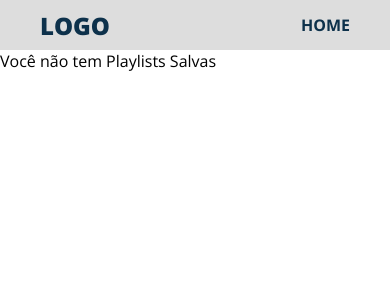
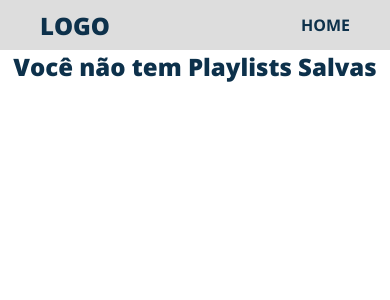
Before and after one commit to ASOCezar-zz/mesha-test, a Next.js app: page /favorites in a window 390 px wide. Shown: the top 300 px of the page. Built offline with nearby package versions, Linux system fonts and the light colour scheme.

Commit message:
Templete Favorites Mobile First

```diff
--- a/src/components/CarouselSongs/styles.ts
+++ b/src/components/CarouselSongs/styles.ts
@@ -17,7 +17,10 @@ export const Container = styled.div`
     #item-3:checked ~ .cards #song-2,
     #item-4:checked ~ .cards #song-3,
     #item-5:checked ~ .cards #song-4 {
-      transform: translatex(clamp(-170px, -40%, 100px)) scale(0.8);
+      @media ${theme.media.desktop} {
+        transform: translatex(clamp(-260px, -80%, -100px)) scale(0.6);
+      }
+      transform: translatex(clamp(-120px, -60%, -50px)) scale(0.8);
       opacity: 0.8;
       z-index: 1;
       audio {
@@ -34,7 +37,11 @@ export const Container = styled.div`
     #item-3:checked ~ .cards #song-1,
     #item-4:checked ~ .cards #song-2,
     #item-5:checked ~ .cards #song-3 {
-      transform: translatex(clamp(-260px, -80%, 100px)) scale(0.6);
+      @media ${theme.media.desktop} {
+        transform: translatex(clamp(-260px, -80%, -100px)) scale(0.6);
+      }
+      transform: translatex(clamp(-120px, -60%, -50px)) scale(0.8);
+
       opacity: 0.4;
       z-index: 0;
       audio {
@@ -51,7 +58,11 @@ export const Container = styled.div`
     #item-3:checked ~ .cards #song-5,
     #item-4:checked ~ .cards #song-1,
     #item-5:checked ~ .cards #song-2 {
-      transform: translatex(clamp(260px, 80%, 100px)) scale(0.6);
+      @media ${theme.media.desktop} {
+        transform: translatex(clamp(260px, 80%, 100px)) scale(0.6);
+      }
+      transform: translatex(clamp(120px, 20%, 50px)) scale(0.8);
+
       opacity: 0.4;
       z-index: 0;
       audio {
@@ -68,7 +79,11 @@ export const Container = styled.div`
     #item-3:checked ~ .cards #song-4,
     #item-4:checked ~ .cards #song-5,
     #item-5:checked ~ .cards #song-1 {
-      transform: translatex(clamp(170px, 40%, 100px)) scale(0.8);
+      @media ${theme.media.desktop} {
+        transform: translatex(clamp(170px, 40%, 100px)) scale(0.8);
+      }
+      transform: translatex(clamp(120px, 20%, 50px)) scale(0.8);
+
       opacity: 0.8;
       z-index: 1;
       audio {
--- /dev/null
+++ b/src/components/Grid/Grid.tsx
@@ -0,0 +1,47 @@
+import { useContext, useEffect, useState } from "react";
+import { FavoritesContext } from "../../contexts/FavoritesContext/context";
+import { ISongs } from "../../utils/map-songs";
+import CarouselSongs from "../CarouselSongs";
+import GridCard from "../GridCard";
+import * as Styled from "./styles";
+
+export const GridComponent = () => {
+  const { state } = useContext(FavoritesContext);
+  const { favorites } = state;
+
+  const [clickedPlaylist, setClickedPlaylist] = useState<ISongs[]>([]);
+  const [isModalOpen, setIsModalOpen] = useState<boolean>(false);
+
+  console.log(isModalOpen);
+
+  useEffect(() => {
+    clickedPlaylist.length ? setIsModalOpen(true) : setIsModalOpen(false);
+  }, [clickedPlaylist]);
+
+  return (
+    <Styled.Main>
+      {favorites.length ? (
+        <Styled.Container>
+          {favorites.map((favorite) => (
+            <GridCard
+              favorite={favorite}
+              key={favorite.id}
+              setClickedPlaylist={setClickedPlaylist}
+            />
+          ))}
+        </Styled.Container>
+      ) : (
+        <Styled.Warn>Você não tem Playlists Salvas</Styled.Warn>
+      )}
+      <Styled.Modal isModalOpen={isModalOpen}>
+        <Styled.ModalContent>
+          <span>
+            <h2> Músicas </h2>
+            <button onClick={() => setClickedPlaylist([])} />
+          </span>
+          <CarouselSongs songs={clickedPlaylist} />
+        </Styled.ModalContent>
+      </Styled.Modal>
+    </Styled.Main>
+  );
+};
--- /dev/null
+++ b/src/components/Grid/index.ts
@@ -0,0 +1,4 @@
+import { GridComponent } from "./Grid";
+
+const Grid = GridComponent;
+export default Grid;
--- /dev/null
+++ b/src/components/Grid/styles.ts
@@ -0,0 +1,96 @@
+import styled, { css } from "styled-components";
+
+export const Main = styled.main`
+  ${() => css`
+    display: flex;
+    flex-direction: column;
+    width: 100%;
+    height: 100%;
+    align-items: center;
+    justify-content: center;
+  `}
+`;
+
+export const Container = styled.ul`
+  ${() => css`
+    list-style: none;
+    display: grid;
+    width: 100%;
+    grid-template-columns: repeat(auto-fill, minmax(280px, 1fr));
+    padding: 10vw;
+    gap: 10vw;
+  `}
+`;
+
+export const Warn = styled.h2`
+  ${({ theme }) => css`
+    font-weight: ${theme.font.weight.extraBold};
+    color: ${theme.colors.primaryColor};
+  `}
+`;
+
+type Modal = {
+  isModalOpen: boolean;
+};
+
+export const Modal = styled.section<Modal>`
+  ${({ theme, isModalOpen }) => css`
+    transform: translatey(-100%);
+    transition: all 0.5s ease;
+    ${isModalOpen &&
+    css`
+      transform: translatey(0);
+    `}
+    inset: 0;
+    position: absolute;
+    width: 100%;
+    height: 100vh;
+    overflow: hidden;
+    background-color: ${theme.colors.ice};
+
+    display: flex;
+    flex-direction: column;
+  `};
+`;
+
+export const ModalContent = styled.div`
+  ${({ theme }) => css`
+    inset: -100vh;
+    width: 100%;
+    height: 100%;
+    border-radius: 15px;
+    display: flex;
+    flex-direction: column;
+    justify-content: center;
+    color: ${theme.colors.primaryColor};
+    padding-top: 20px;
+    padding-right: 20px;
+
+    span {
+      display: flex;
+      flex-direction: row;
+      justify-content: space-between;
+
+      button {
+        border: none;
+        border-radius: 100%;
+        opacity: 0.8;
+        width: 40px;
+        height: 40px;
+        background-image: url("https://www.svgrepo.com/show/273966/close.svg");
+        background-repeat: no-repeat;
+        background-position: center;
+
+        :active {
+          opacity: 1;
+        }
+      }
+
+      h2 {
+        font-weight: ${theme.font.weight.extraBold};
+        width: 100%;
+        text-align: center;
+      }
+    }
+  `};
+`;
--- /dev/null
+++ b/src/components/GridCard/GridCard.tsx
@@ -0,0 +1,35 @@
+import { useContext } from "react";
+import { FavoritesContext } from "../../contexts/FavoritesContext/context";
+import { IPlaylist } from "../../contexts/FavoritesContext/reducer";
+import { Types } from "../../contexts/FavoritesContext/types";
+import { ISongs } from "../../utils/map-songs";
+import * as Styled from "./styles";
+
+interface IGridCardProps {
+  favorite: IPlaylist;
+  setClickedPlaylist: React.Dispatch<React.SetStateAction<ISongs[]>>;
+}
+
+export const GridCardComponent = ({
+  favorite,
+  setClickedPlaylist,
+}: IGridCardProps) => {
+  const { dispatch } = useContext(FavoritesContext);
+
+  const handleDelete = (id: string) => {
+    dispatch({ type: Types.DELETE_PLAYLIST, payload: { id } });
+  };
+
+  return (
+    <Styled.Container onClick={() => setClickedPlaylist(favorite.songs)}>
+      <img src={favorite.songs[0].coverImg} />
+      <Styled.Title> Playlist </Styled.Title>
+      <p title="Save Data"> Salva em: {favorite.date}</p>
+      <p> Gênero: {favorite.genre} </p>
+      <p>Temperatura no momento da Pesquisa: {favorite.temperature}</p>
+      <Styled.Button type="button" onClick={() => handleDelete(favorite.id)}>
+        Delete
+      </Styled.Button>
+    </Styled.Container>
+  );
+};
--- /dev/null
+++ b/src/components/GridCard/index.ts
@@ -0,0 +1,4 @@
+import { GridCardComponent } from "./GridCard";
+
+const GridCard = GridCardComponent;
+export default GridCard;
--- /dev/null
+++ b/src/components/GridCard/styles.ts
@@ -0,0 +1,57 @@
+import styled, { css } from "styled-components";
+
+export const Container = styled.li`
+  ${({ theme }) => css`
+    width: 100%;
+    height: 100%;
+    background-color: ${theme.colors.lightBlue};
+    border-radius: 20px;
+    box-shadow: 5px 5px 5px rgba(0, 0, 0, 0.5);
+    padding: 20px;
+    display: flex;
+    flex-direction: column;
+    gap: 5px;
+
+    img {
+      max-height: 100%;
+      max-width: 100%;
+      border-radius: 20px;
+    }
+  `}
+`;
+
+export const Button = styled.button`
+  ${({ theme }) => css`
+    width: 90px;
+    height: 80px;
+    align-self: center;
+    border: none;
+    background-color: ${theme.colors.warning};
+    border-radius: 50%;
+    color: white;
+    font-weight: ${theme.font.weight.extraBold};
+    opacity: 0.8;
+    box-shadow: 5px 5px 5px rgba(0, 0, 0, 0.4);
+    transition: opacity 0.1s linear;
+    transition: box-shadow 0.1s linear;
+    margin-top: 10px;
+
+    :active {
+      opacity: 1;
+      box-shadow: 2px 2px 5px rgba(0, 0, 0, 0.4);
+      transform: scale(0.9);
+    }
+  `};
+`;
+
+export const Title = styled.h1`
+  ${({ theme }) => css`
+    text-align: center;
+    font-weight: ${theme.font.weight.extraBold};
+    font-size: clamp(
+      ${theme.font.sizes.medium},
+      3vw,
+      ${theme.font.sizes.large}
+    );
+  `}
+`;
--- a/src/styles/theme.ts
+++ b/src/styles/theme.ts
@@ -1,7 +1,7 @@
 export const theme = {
   colors: {
     primaryColor: "#0D314B",
-    lightBg: "#FFFFFF",
+    warning: "#800000",
     green: "#6aa84f",
     ice: "#E8E8E8",
     darkBg: "#0A1128",
--- a/src/templates/FavoritesTemplate/index.tsx
+++ b/src/templates/FavoritesTemplate/index.tsx
@@ -4,10 +4,10 @@ import { useContext, useEffect } from "react";
 import { FavoritesContext } from "../../contexts/FavoritesContext/context";
 import { Types } from "../../contexts/FavoritesContext/types";
 import { IPlaylist } from "../../contexts/FavoritesContext/reducer";
+import Grid from "../../components/Grid";
 
 export const FavoritesTemplate = () => {
-  const { state, dispatch } = useContext(FavoritesContext);
-  const { favorites } = state;
+  const { dispatch } = useContext(FavoritesContext);
 
   useEffect(() => {
     const localSave = window.localStorage.getItem("favorite-playlist");
@@ -19,33 +19,10 @@ export const FavoritesTemplate = () => {
     //eslint-disable-next-line
   }, []);
 
-  const handleDelete = (id: string) => {
-    dispatch({ type: Types.DELETE_PLAYLIST, payload: { id } });
-  };
-
   return (
     <Styled.Container>
       <Header source="/" target="Home" />
-      {favorites.length ? (
-        <ul>
-          {favorites.map((favorite) => (
-            <li key={favorite.id}>
-              <img src={favorite.songs[0].coverImg} />
-              <h2>Playlist {favorite.id} </h2>
-              <span> Salva em: {favorite.date}</span>
-              <span> Gênero: {favorite.genre} </span>
-              <span>
-                Temperatura no momento da Pesquisa: {favorite.temperature}
-              </span>
-              <button type="button" onClick={() => handleDelete(favorite.id)}>
-                Delete
-              </button>
-            </li>
-          ))}
-        </ul>
-      ) : (
-        <div>Você não tem Playlists Salvas</div>
-      )}
+      <Grid />
     </Styled.Container>
   );
 };
--- a/src/templates/FavoritesTemplate/styles.ts
+++ b/src/templates/FavoritesTemplate/styles.ts
@@ -1,8 +1,14 @@
 import styled, { css } from "styled-components";
 
 export const Container = styled.div`
-  ${() => css`
-    height: 100vh;
+  ${({ theme }) => css`
+    height: 100%;
     width: 100%;
+    display: flex;
+    flex-direction: column;
+
+    @media ${theme.media.desktop} {
+      height: 100vh;
+    }
   `}
 `;
```
Also changed, not shown: src/assets/close-svgrepo-com.svg (added).
